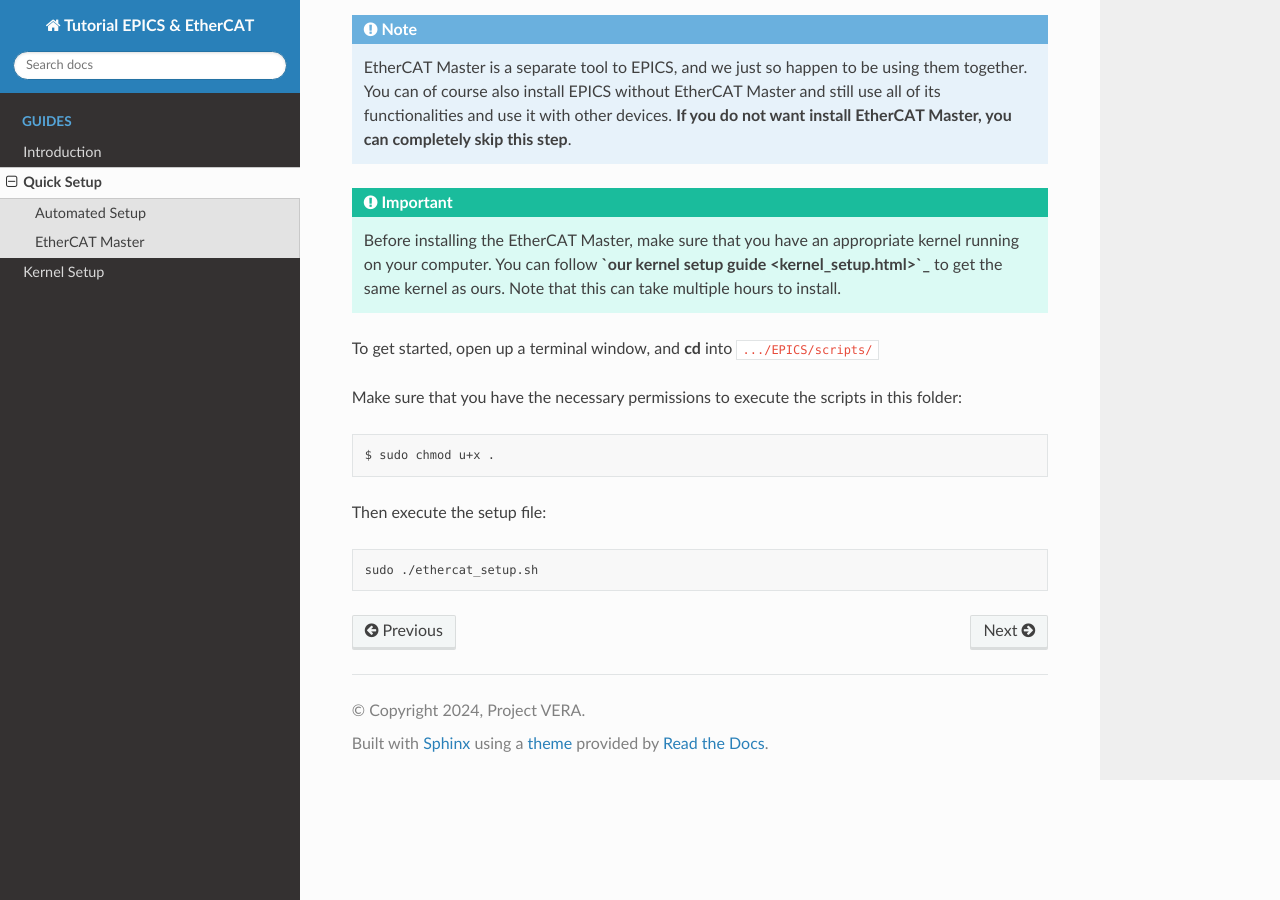
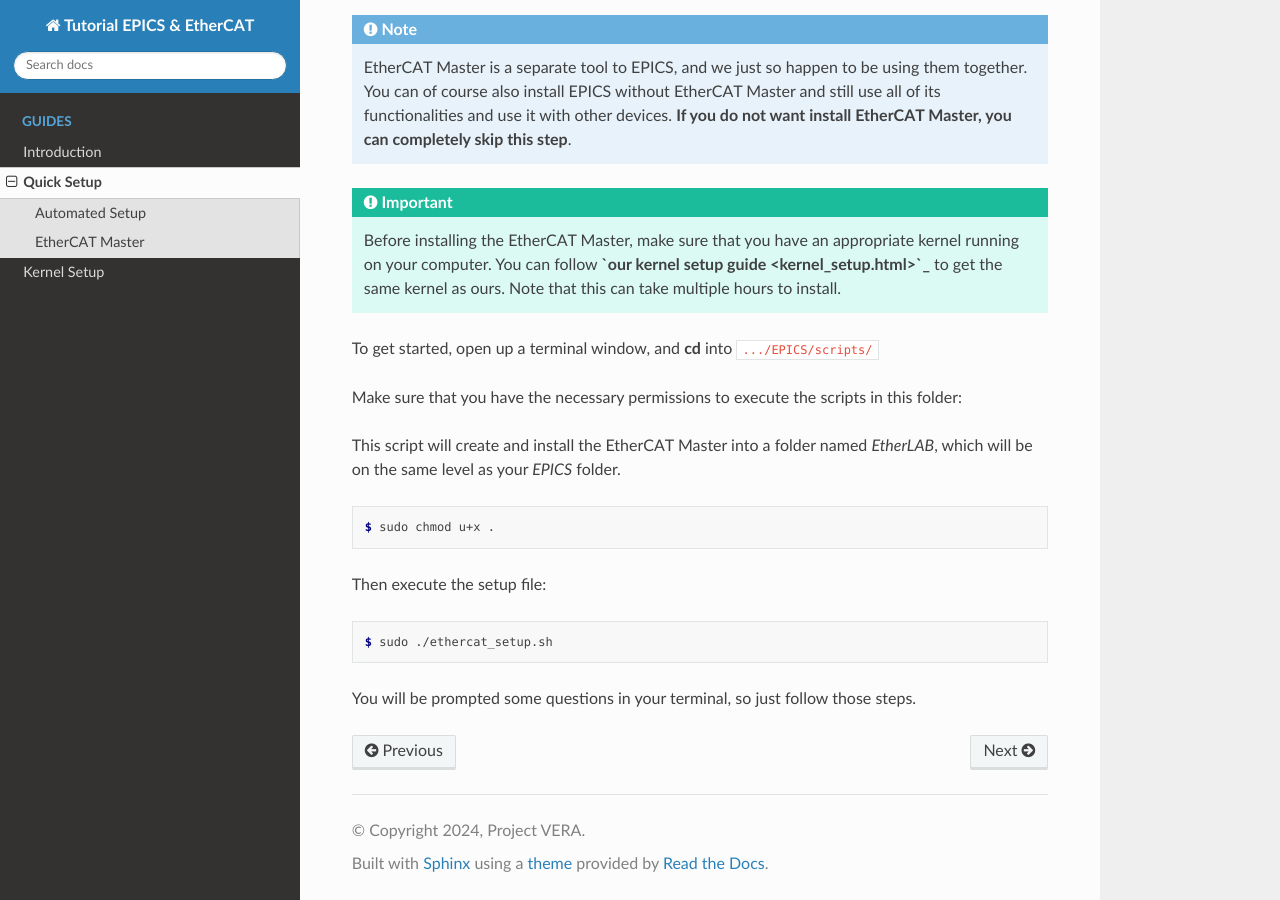
Before and after one commit to vera-univie/Tutorial-EPICS-EtherCAT, a Sphinx documentation site: the page built from docs/source/quick_setup.rst, in a window 1280 px wide and 900 px high, scrolled down 641 px. Built offline with Sphinx 7.4.7 and the Read the Docs theme 3.1.0, drawn with Linux system fonts in a browser that asks for light colours.

Commit message:
work on quick setup

```diff
--- a/docs/source/quick_setup.rst
+++ b/docs/source/quick_setup.rst
@@ -33,14 +33,19 @@
 
 Make sure that you have the necessary permissions to execute the scripts in this folder:
 
+This script will create and install the EtherCAT Master into a folder named *EtherLAB*, which will be on the same level as your *EPICS* folder.
 
-.. code-block:: bash
+
+.. code-block:: console
 
     $ sudo chmod u+x .
 
 
 Then execute the setup file:
 
-.. code-block:: bash
+.. code-block:: console
 
-    sudo ./ethercat_setup.sh
+    $ sudo ./ethercat_setup.sh
+
+
+You will be prompted some questions in your terminal, so just follow those steps.
```
